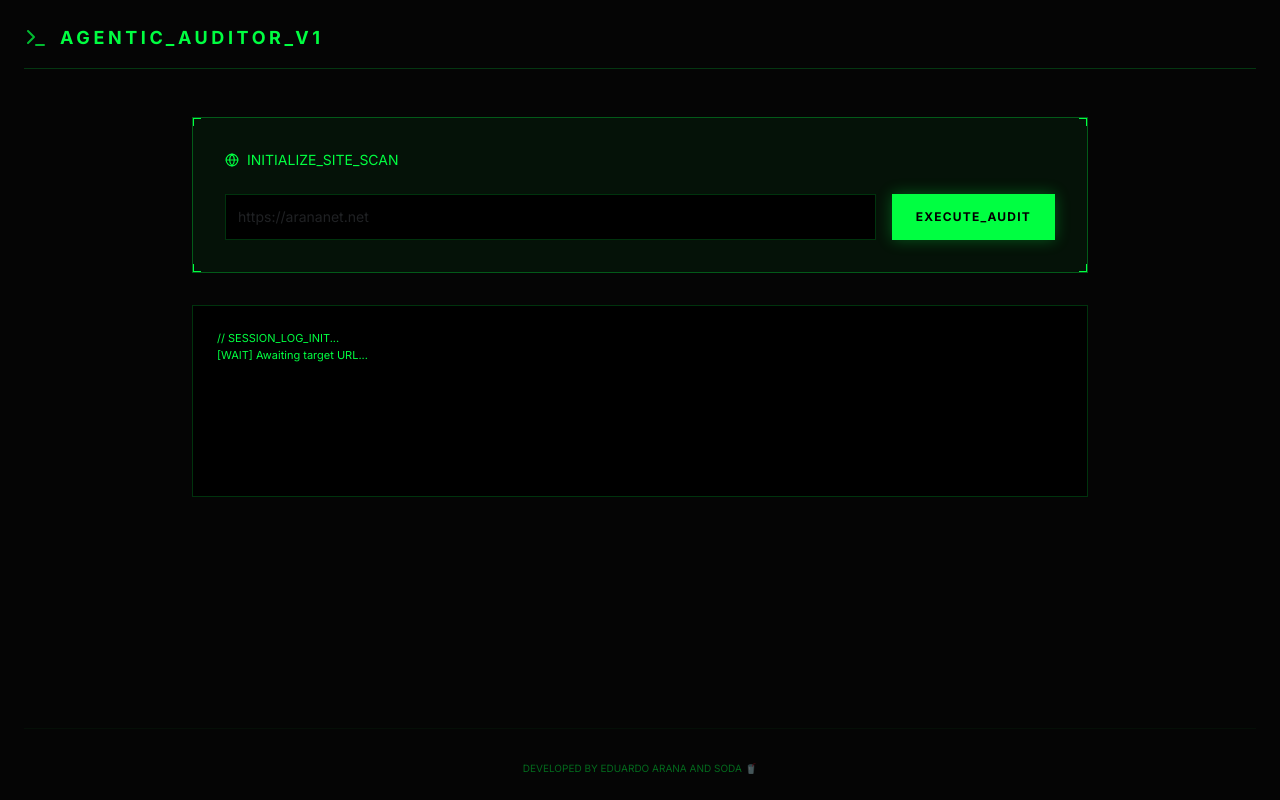
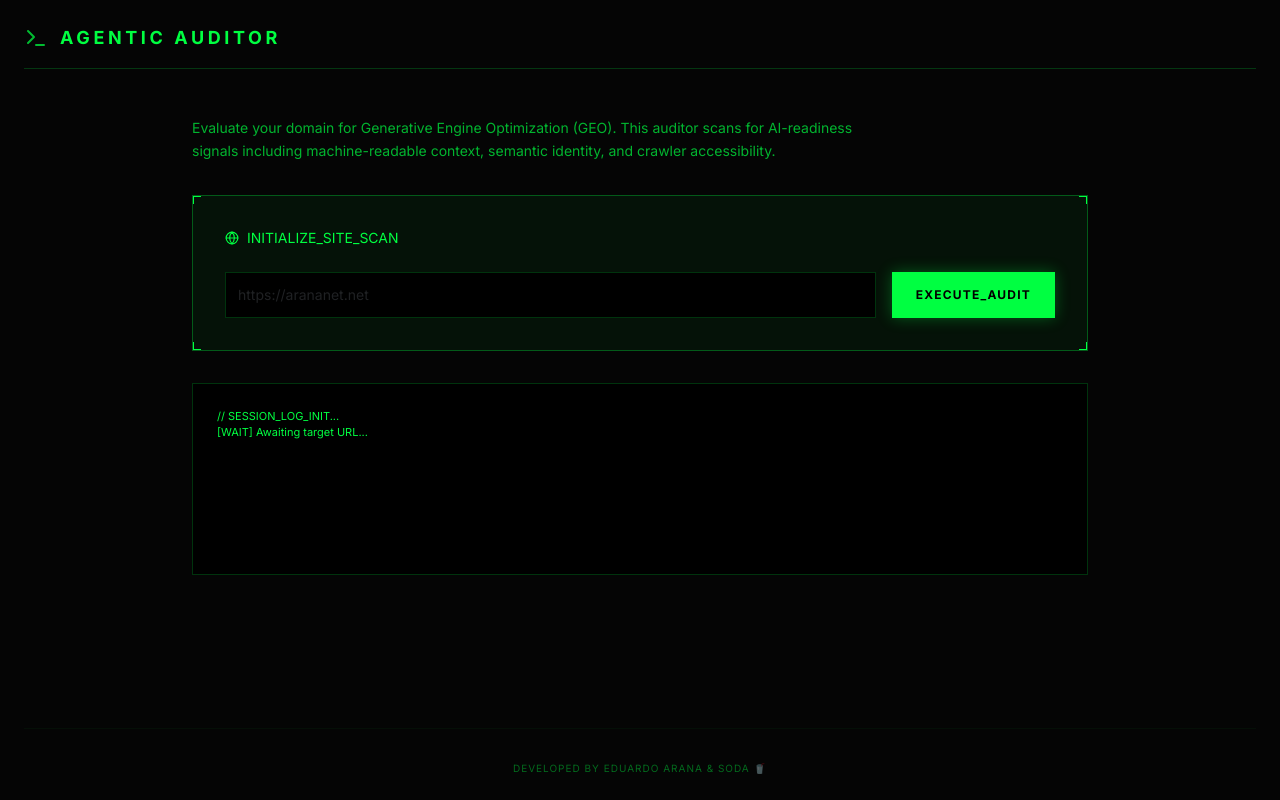
Before and after one commit to arananet/agentic-auditor, a Next.js app: page / in a window 1280 px wide. Built offline with nearby package versions, Linux system fonts and the light colour scheme.

Commit message:
chore: professional branding, add public dir, and improve metadata

```diff
--- a/src/app/layout.tsx
+++ b/src/app/layout.tsx
@@ -5,8 +5,8 @@
 const inter = Inter({ subsets: ["latin"] });
 
 export const metadata: Metadata = {
-  title: "GEO Agentic Auditor | AI Readiness Check",
-  description: "Verify if your website is optimized for AI agents and LLM citation.",
+  title: "Agentic Auditor | AI Readiness Engine",
+  description: "High-fidelity website evaluation for Generative Engine Optimization (GEO). Developed by Eduardo Arana & Soda 🥤",
 };
 
 export default function RootLayout({
--- a/src/app/page.tsx
+++ b/src/app/page.tsx
@@ -31,10 +31,10 @@
   };
 
   const metricsData = results ? [
-    { id: "citability", label: "Citability_Analysis", data: results.citability },
-    { id: "schema", label: "Schema_Authority_Check", data: results.schema },
-    { id: "technical", label: "Technical_GEO_Vitals", data: results.technical },
-    { id: "a2a", label: "A2A_Handshake_Verify", data: results.a2a }
+    { id: "citability", label: "Citability Analysis", data: results.citability },
+    { id: "schema", label: "Schema Authority", data: results.schema },
+    { id: "technical", label: "Technical GEO Vitals", data: results.technical },
+    { id: "a2a", label: "A2A Handshake", data: results.a2a }
   ] : [];
 
   return (
@@ -42,21 +42,29 @@
       <header className="flex justify-between items-center mb-12 border-b border-[#00FF41]/20 pb-4">
         <div className="flex items-center gap-3">
           <Terminal className="animate-pulse" />
-          <h1 className="text-lg tracking-[0.2em] font-bold uppercase">Agentic_Auditor_v1</h1>
+          <h1 className="text-lg tracking-[0.2em] font-bold uppercase text-shadow-glow">Agentic Auditor</h1>
         </div>
       </header>
 
       <div className="max-w-4xl mx-auto space-y-8 w-full flex-grow">
+        <div className="mb-8">
+          <p className="text-sm text-[#00FF41]/70 leading-relaxed max-w-2xl">
+            Evaluate your domain for Generative Engine Optimization (GEO).
+            This auditor scans for AI-readiness signals including machine-readable context,
+            semantic identity, and crawler accessibility.
+          </p>
+        </div>
+
         <AuditForm url={url} loading={loading} onUrlChange={setUrl} onAudit={handleAudit} />
         {results && <MetricsGrid metrics={metricsData} />}
 
-        <div className="border border-[#00FF41]/20 bg-black p-6 h-48 overflow-y-auto text-[11px]">
+        <div className="border border-[#00FF41]/20 bg-black p-6 h-48 overflow-y-auto text-[11px] scrollbar-hide">
           {logs.map((log, i) => <p key={i}>{log}</p>)}
         </div>
       </div>
 
-      <footer className="mt-20 border-t border-[#00FF41]/10 pt-8 text-center text-[10px] opacity-40 uppercase">
-        Developed by Eduardo Arana and Soda 🥤
+      <footer className="mt-20 border-t border-[#00FF41]/10 pt-8 text-center text-[10px] opacity-40 uppercase tracking-widest">
+        Developed by Eduardo Arana & Soda 🥤
       </footer>
     </main>
   );
```
Also changed, not shown: 1 other file (tests, documents, lock files or other folders).
